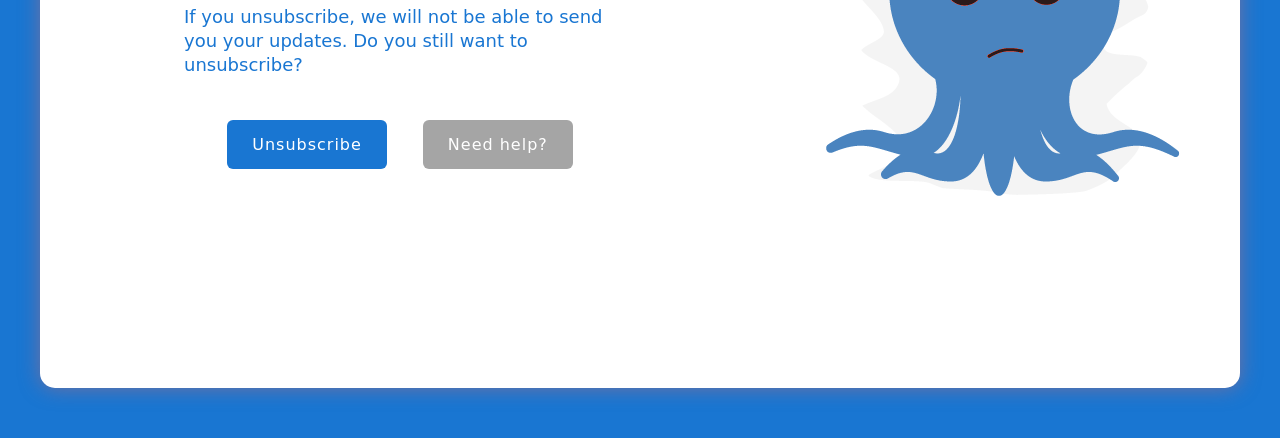
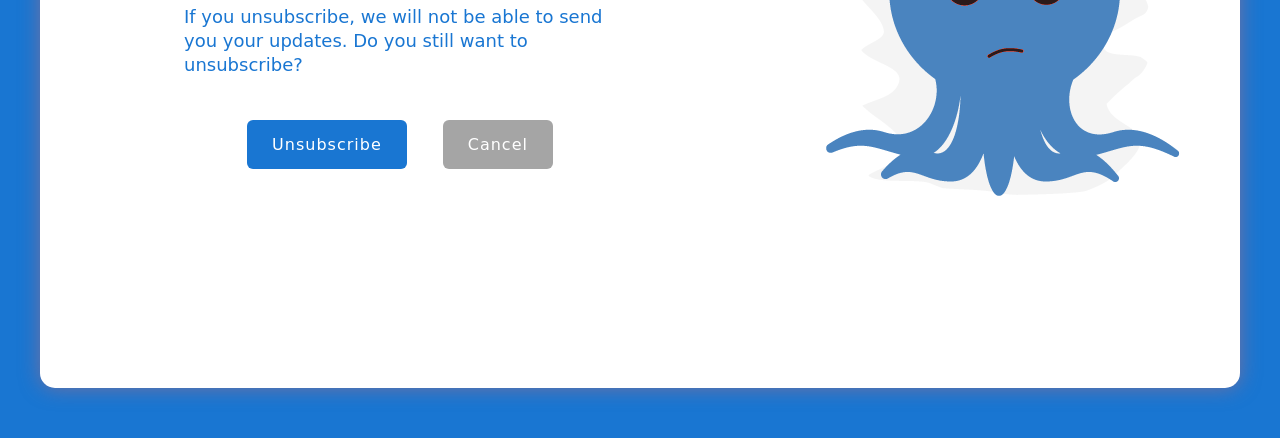
Before and after one commit to mayank-shaan/Unsubscribe-animation, a plain HTML site: page index.html in a window 1280 px wide. Shown: the part 362-800 px from the top of the page. Drawn offline with nearby package versions, Linux system fonts and the light colour scheme; a web font is replaced by a local one.

Commit message:
Update index.html

```diff
--- a/index.html
+++ b/index.html
@@ -19,7 +19,7 @@
 				</p>
 				<div class="btns">
 					<a onclick="javascript:Unsubscribe()" class="unbs">Unsubscribe</a>
-          <a href="#" class="cancel">Need help?</a>
+          <a href="#" class="cancel">Cancel</a>
 				</div>
 			</div>
 		</div>
```
